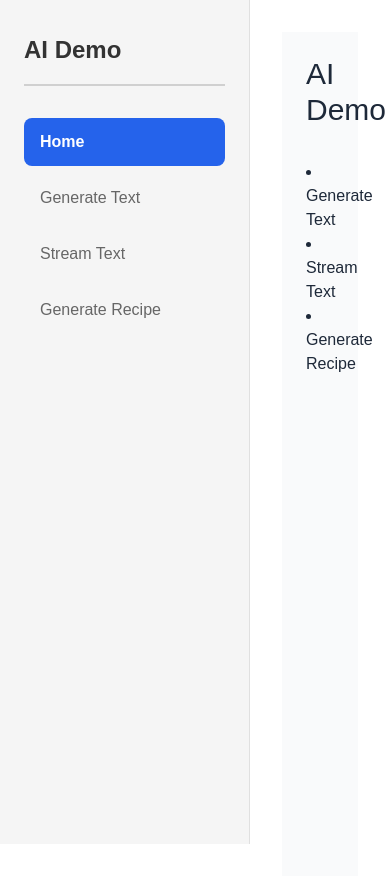
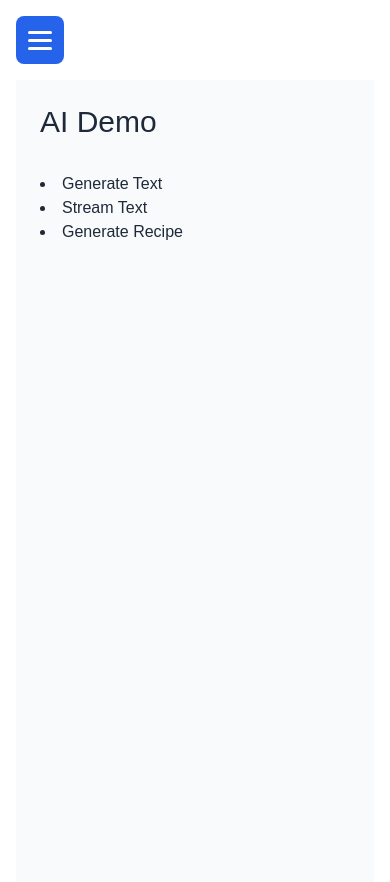
Before and after one commit to BobGerman/TestSite, a Next.js app in the folder nextAgent/ai-demo/: page / in a window 390 px wide. Shown: the top 882 px of the page. Built offline with nearby package versions, Linux system fonts and the light colour scheme.

Commit message:
Made side nav responsive w/hamburger menu

```diff
--- a/nextAgent/ai-demo/app/components/Sidebar.tsx
+++ b/nextAgent/ai-demo/app/components/Sidebar.tsx
@@ -2,6 +2,7 @@
 
 import Link from 'next/link';
 import { usePathname } from 'next/navigation';
+import { useState } from 'react';
 
 const navigationLinks = [
   { href: '/', label: 'Home' },
@@ -12,9 +13,28 @@ const navigationLinks = [
 
 export default function Sidebar() {
   const pathname = usePathname();
+  const [isOpen, setIsOpen] = useState(false);
+
+  const toggleSidebar = () => setIsOpen(!isOpen);
+  const closeSidebar = () => setIsOpen(false);
 
   return (
-    <aside className="sidebar">
+    <>
+      <button
+        className="hamburger-button"
+        onClick={toggleSidebar}
+        aria-label="Toggle menu"
+      >
+        <span className={`hamburger-line ${isOpen ? 'open' : ''}`}></span>
+        <span className={`hamburger-line ${isOpen ? 'open' : ''}`}></span>
+        <span className={`hamburger-line ${isOpen ? 'open' : ''}`}></span>
+      </button>
+
+      {isOpen && (
+        <div className="sidebar-overlay" onClick={closeSidebar}></div>
+      )}
+
+      <aside className={`sidebar ${isOpen ? 'open' : ''}`}>
         <nav className="sidebar-nav">
           <h2 className="sidebar-title">AI Demo</h2>
           <ul className="nav-list">
@@ -25,6 +45,7 @@ export default function Sidebar() {
                   <Link
                     href={link.href}
                     className={`nav-link ${isActive ? 'active' : ''}`}
+                    onClick={closeSidebar}
                   >
                     {link.label}
                   </Link>
@@ -34,5 +55,6 @@ export default function Sidebar() {
           </ul>
         </nav>
       </aside>
+    </>
   );
 }
--- a/nextAgent/ai-demo/app/globals.css
+++ b/nextAgent/ai-demo/app/globals.css
@@ -32,6 +32,55 @@ body {
   min-height: 100vh;
 }
 
+/* Hamburger Menu Button */
+.hamburger-button {
+  display: none;
+  position: fixed;
+  top: 1rem;
+  left: 1rem;
+  z-index: 1001;
+  background: #2563eb;
+  border: none;
+  border-radius: 0.5rem;
+  padding: 0.75rem;
+  cursor: pointer;
+  width: 48px;
+  height: 48px;
+  flex-direction: column;
+  justify-content: center;
+  align-items: center;
+  gap: 5px;
+}
+
+.hamburger-line {
+  width: 24px;
+  height: 3px;
+  background: #fff;
+  transition: all 0.3s ease;
+  border-radius: 2px;
+}
+
+.hamburger-line.open:nth-child(1) {
+  transform: translateY(8px) rotate(45deg);
+}
+
+.hamburger-line.open:nth-child(2) {
+  opacity: 0;
+}
+
+.hamburger-line.open:nth-child(3) {
+  transform: translateY(-8px) rotate(-45deg);
+}
+
+/* Sidebar Overlay for Mobile */
+.sidebar-overlay {
+  display: none;
+  position: fixed;
+  inset: 0;
+  background: rgba(0, 0, 0, 0.5);
+  z-index: 999;
+}
+
 .sidebar {
   width: 250px;
   background: #1a1a1a;
@@ -40,6 +89,8 @@ body {
   position: fixed;
   height: 100vh;
   overflow-y: auto;
+  transition: transform 0.3s ease;
+  z-index: 1000;
 }
 
 @media (prefers-color-scheme: light) {
@@ -117,3 +168,28 @@ body {
   padding: 2rem;
   width: calc(100% - 250px);
 }
+
+/* Mobile Responsive Styles */
+@media (max-width: 768px) {
+  .hamburger-button {
+    display: flex;
+  }
+
+  .sidebar-overlay {
+    display: block;
+  }
+
+  .sidebar {
+    transform: translateX(-100%);
+  }
+
+  .sidebar.open {
+    transform: translateX(0);
+  }
+
+  .main-content {
+    margin-left: 0;
+    width: 100%;
+    padding: 5rem 1rem 2rem;
+  }
+}
```
Lines whose indentation alone changed are shown as unchanged.
